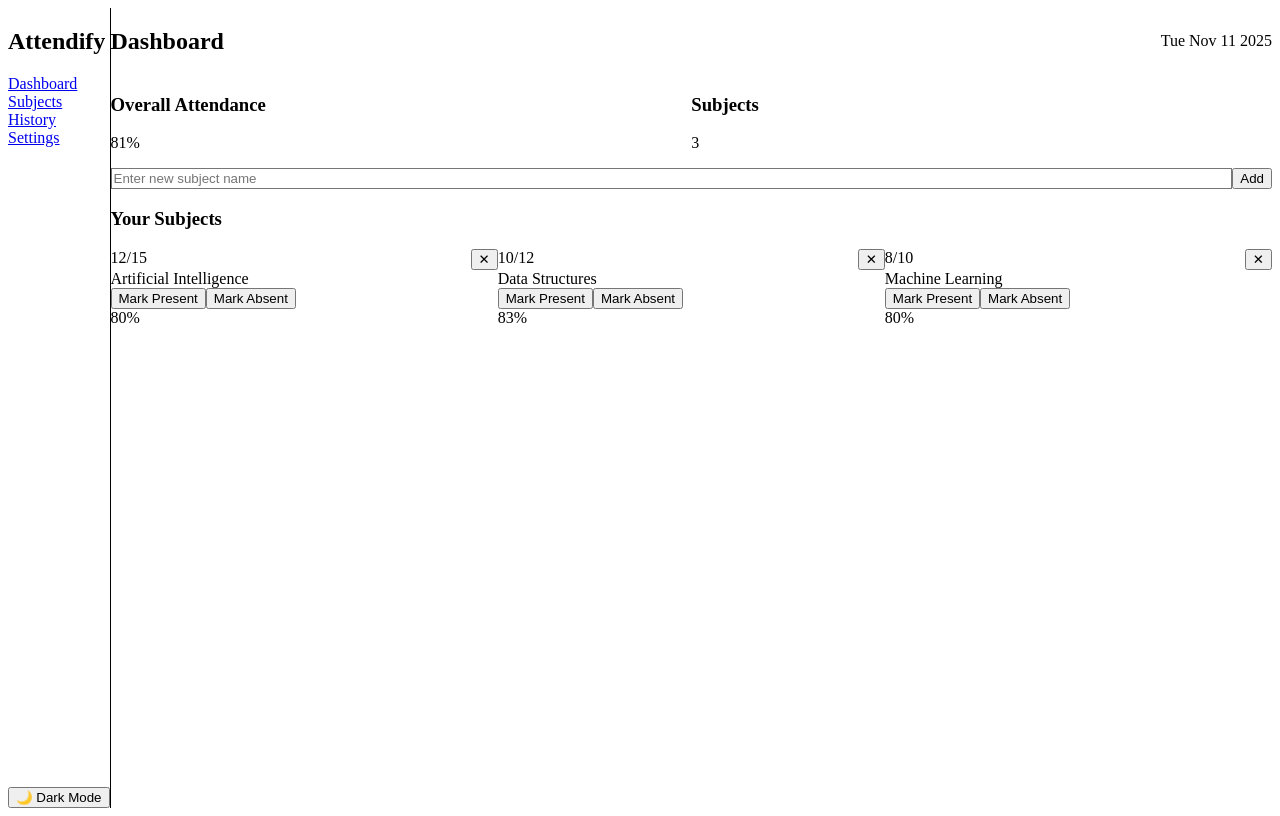
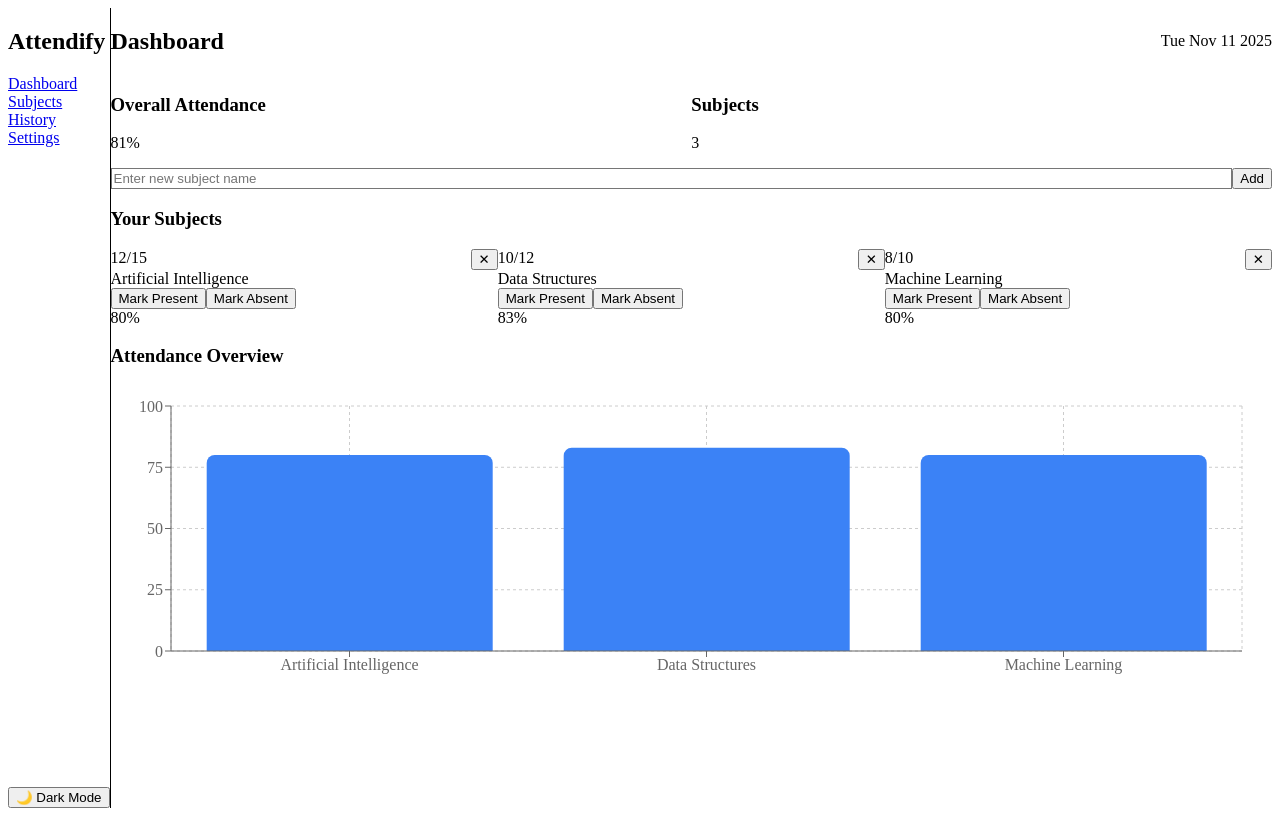
Before and after one commit to rishaaanp/attendify, a React (Vite) app: page / in a window 1280 px wide. Built offline with nearby package versions, Linux system fonts and the light colour scheme.

Commit message:
Added attendance analytics chart using Recharts

```diff
--- a/package.json
+++ b/package.json
@@ -11,7 +11,8 @@
   },
   "dependencies": {
     "react": "^19.2.0",
-    "react-dom": "^19.2.0"
+    "react-dom": "^19.2.0",
+    "recharts": "^3.4.1"
   },
   "devDependencies": {
     "@eslint/js": "^9.39.1",
--- /dev/null
+++ b/src/components/AttendanceChart.jsx
@@ -0,0 +1,26 @@
+import { ResponsiveContainer, BarChart, Bar, XAxis, YAxis, Tooltip, CartesianGrid } from "recharts";
+
+const AttendanceChart = ({ data }) => {
+  // Prepare data for chart
+  const chartData = data.map((subj) => ({
+    name: subj.name,
+    percentage: subj.total === 0 ? 0 : Math.round((subj.attended / subj.total) * 100),
+  }));
+
+  return (
+    <div className="bg-white p-6 rounded-xl shadow mt-8">
+      <h3 className="text-lg font-semibold mb-4 text-gray-700">Attendance Overview</h3>
+      <ResponsiveContainer width="100%" height={300}>
+        <BarChart data={chartData} margin={{ top: 20, right: 30, left: 0, bottom: 5 }}>
+          <CartesianGrid strokeDasharray="3 3" />
+          <XAxis dataKey="name" />
+          <YAxis />
+          <Tooltip />
+          <Bar dataKey="percentage" fill="#3b82f6" radius={[8, 8, 0, 0]} />
+        </BarChart>
+      </ResponsiveContainer>
+    </div>
+  );
+};
+
+export default AttendanceChart;
--- a/src/pages/Dashboard.jsx
+++ b/src/pages/Dashboard.jsx
@@ -1,4 +1,6 @@
 import { useState, useEffect } from "react";
+import AttendanceChart from "../components/AttendanceChart";
+
 
 const Dashboard = () => {
   const [subjects, setSubjects] = useState(() => {
@@ -142,6 +144,7 @@ const Dashboard = () => {
           ))}
         </div>
       </section>
+      <AttendanceChart data={subjects} />
     </div>
   );
 };
```
Also changed, not shown: 1 other file (tests, documents, lock files or other folders).
